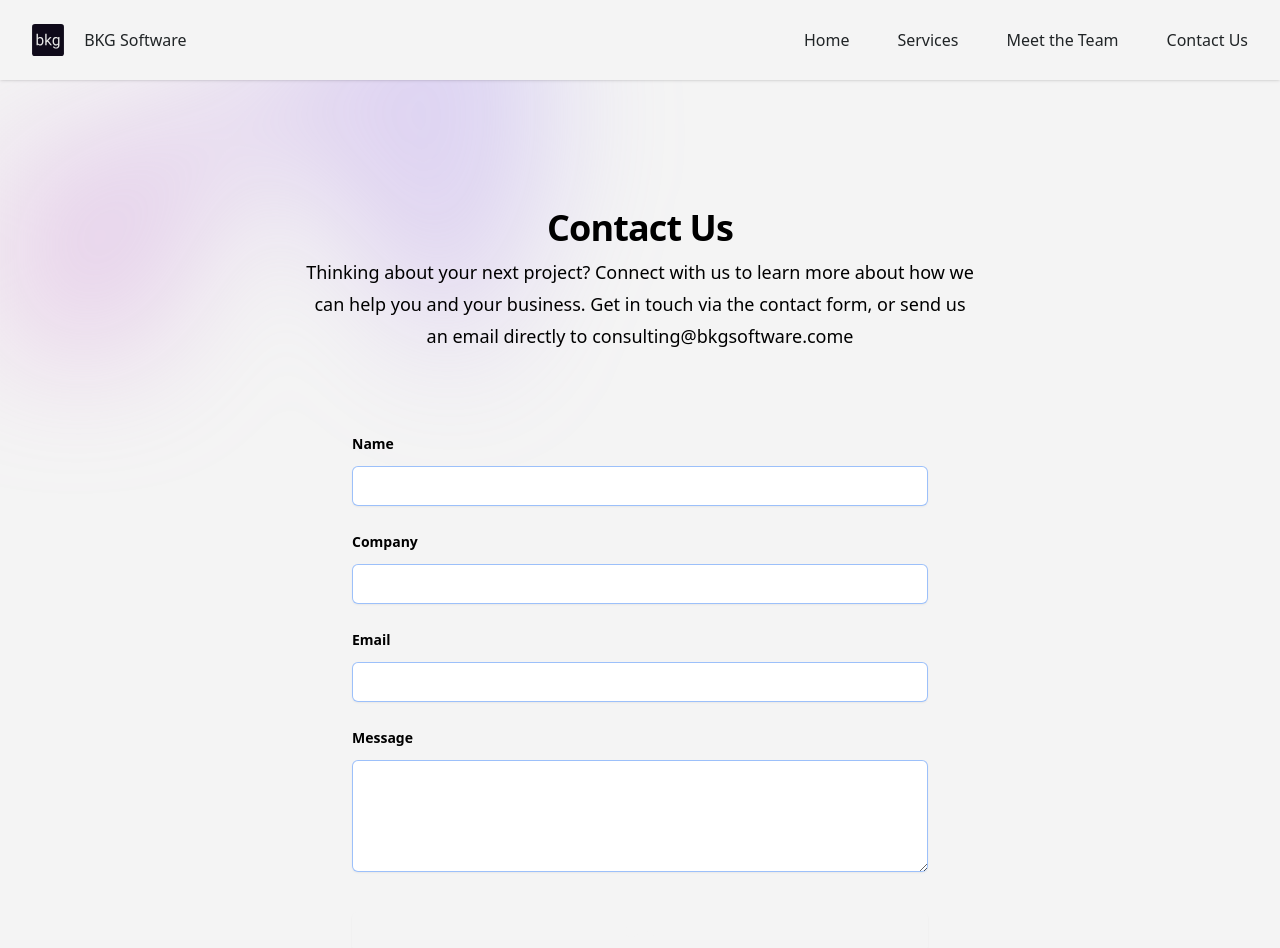
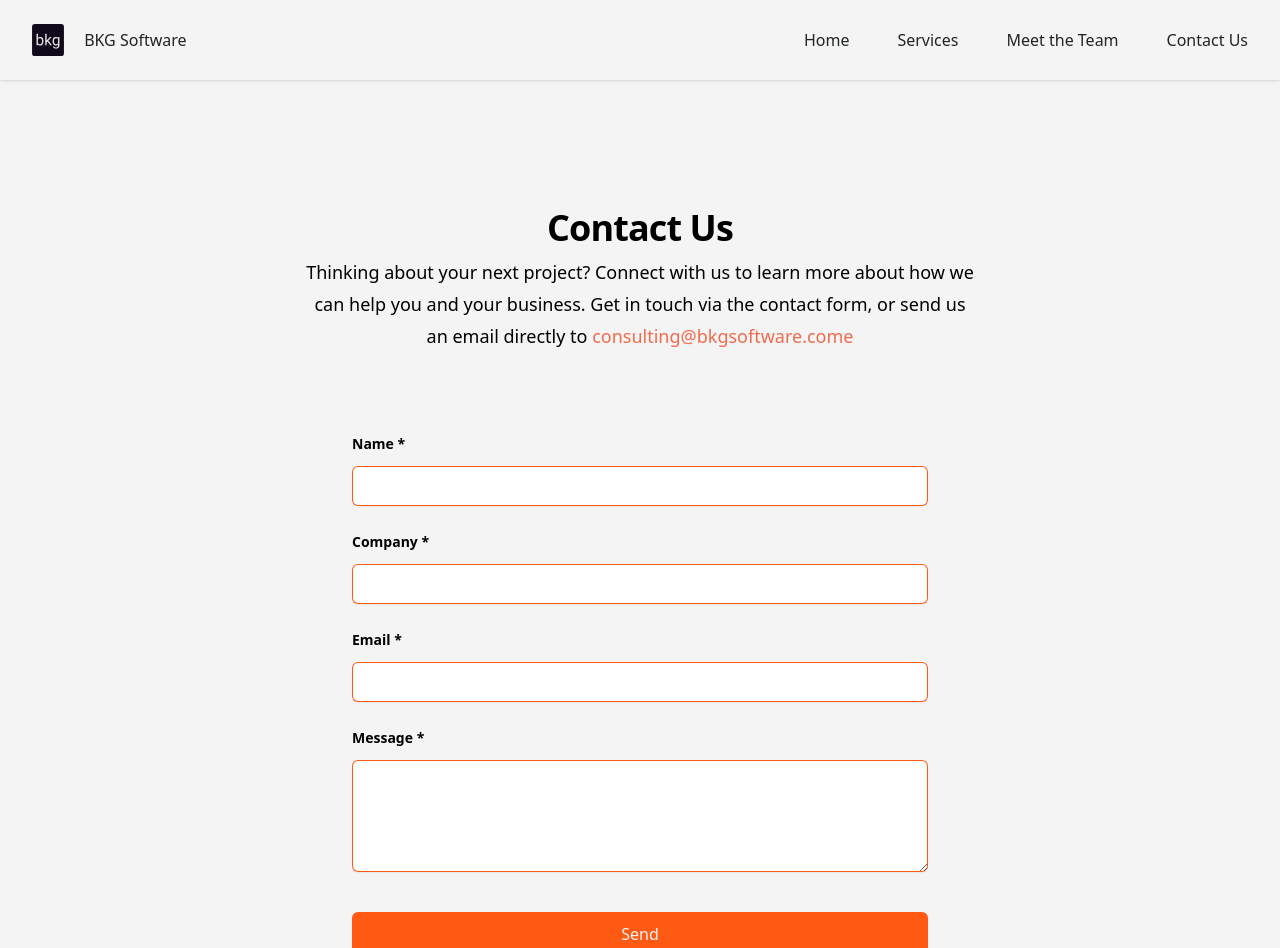
Before and after one commit to bkgsoftware/web, a React (Create React App) app: page /contact in a window 1280 px wide. Shown: the top 948 px of the page. Built offline with nearby package versions, Linux system fonts and the light colour scheme.

Commit message:
Fix for forms and netlify

```diff
--- a/public/index.html
+++ b/public/index.html
@@ -18,19 +18,11 @@
     <div id="root"></div>
 
   <!-- HIDDEN HTML FORM FOR NETLIFY BOTS -->
-    <form name="contact" netlify netlify-honeypot="bot-field" hidden>
-      <label>Name
-        <input placeholder="Name *" name="name" id="name" type="text" required />
-      </label>
-      <label>Email
-        <input placeholder="Email *" name="email" id="email" type="email" required />
-      </label>
-      <label>Subject
-        <input placeholder="Subject *" name="subject" id="subject" type="text" required />
-      </label>
-      <label>Message
-        <textarea placeholder="Message *" name="message" id="message" required></textarea>
-      </label>
+    <form name="contact" netlify hidden>
+        <input name="name" id="name" type="text" />
+        <input name="company" id="company" type="text" />
+        <input name="email" id="email" type="email" />
+        <textarea name="message" id="message"></textarea>
     </form>
   </body>
 </html>
--- a/src/forms/ContactForm.js
+++ b/src/forms/ContactForm.js
@@ -1,13 +1,61 @@
 import React, { useState } from "react";
 
 const ContactForm = () => {
-    const [honeypot, setHoneypot] = useState("");
+    const [formData, setFormData] = useState({
+        name: "",
+        company: "",
+        email: "",
+        message: ""
+    });
+
+    const [errors, setErrors] = useState({});
+
+    const handleChange = (e) => {
+        const { name, value } = e.target;
+        setFormData(prev => ({
+            ...prev,
+            [name]: value
+        }));
+        // Clear error when user starts typing
+        if (errors[name]) {
+            setErrors(prev => ({
+                ...prev,
+                [name]: ""
+            }));
+        }
+    };
+
+    const validateForm = () => {
+        const newErrors = {};
+
+        if (!formData.name.trim()) {
+            newErrors.name = "Name is required";
+        }
+
+        if (!formData.email.trim()) {
+            newErrors.email = "Email is required";
+        } else if (!/\S+@\S+\.\S+/.test(formData.email)) {
+            newErrors.email = "Please enter a valid email address";
+        }
+
+        if (!formData.message.trim()) {
+            newErrors.message = "Message is required";
+        }
+
+        setErrors(newErrors);
+        return Object.keys(newErrors).length === 0;
+    };
 
     const handleSubmit = (event) => {
-        if (honeypot) {
-            event.preventDefault();
-            console.log("Bot detected - form submission blocked");
-            return;
+        event.preventDefault();
+        if (validateForm()) {
+            console.log("Form submitted:", formData);
+            setFormData({
+                name: "",
+                company: "",
+                email: "",
+                message: ""
+            });
         }
     };
 
@@ -15,75 +63,78 @@ const ContactForm = () => {
         <form onSubmit={handleSubmit} name="contact" method="POST" className="mx-auto mt-16 max-w-xl sm:mt-20">
             <fieldset className="grid grid-cols-1 gap-y-6">
                 <legend className="sr-only">Contact Information</legend>
+                <input type="hidden" name="contact" value="contact"/>
 
                 <div className="sm:col-span-2">
                     <label htmlFor="name" className="block text-sm font-semibold leading-6 text-gray-900">
-                        Name
+                        Name <span className="text-red-500">*</span>
                     </label>
                     <input
                         id="name"
                         name="name"
                         type="text"
+                        required
+                        value={formData.name}
+                        onChange={handleChange}
                         autoComplete="given-name"
-                        className="mt-2.5 block w-full rounded-md border-0 px-3.5 py-2 text-gray-900 shadow-sm ring-1 ring-inset ring-gray-300 placeholder:text-gray-400 focus:ring-2 focus:ring-inset focus:ring-indigo-600 sm:text-sm sm:leading-6"
+                        className={`mt-2.5 block w-full rounded-md border-0 px-3.5 py-2 text-gray-900 shadow-sm ring-1 ring-inset ${errors.name ? 'ring-red-500' : 'ring-orange'} placeholder:text-gray-400 focus:ring-1 focus:ring-inset focus:ring-orange sm:text-sm sm:leading-6`}
                     />
+                    {errors.name && <p className="mt-1 text-sm text-red-500">{errors.name}</p>}
                 </div>
 
                 <div className="sm:col-span-2">
                     <label htmlFor="company" className="block text-sm font-semibold leading-6 text-gray-900">
-                        Company
+                        Company *
                     </label>
                     <input
                         id="company"
                         name="company"
                         type="text"
+                        value={formData.company}
+                        onChange={handleChange}
                         autoComplete="organization"
-                        className="mt-2.5 block w-full rounded-md border-0 px-3.5 py-2 text-gray-900 shadow-sm ring-1 ring-inset ring-gray-300 placeholder:text-gray-400 focus:ring-2 focus:ring-inset focus:ring-indigo-600 sm:text-sm sm:leading-6"
+                        className="mt-2.5 block w-full rounded-md border-0 px-3.5 py-2 text-gray-900 shadow-sm ring-1 ring-inset ring-orange placeholder:text-gray-400 focus:ring-1 focus:ring-inset focus:ring-orange sm:text-sm sm:leading-6"
                     />
                 </div>
 
                 <div className="sm:col-span-2">
                     <label htmlFor="email" className="block text-sm font-semibold leading-6 text-gray-900">
-                        Email
+                        Email <span className="text-red-500">*</span>
                     </label>
                     <input
                         id="email"
                         name="email"
                         type="email"
+                        required
+                        value={formData.email}
+                        onChange={handleChange}
                         autoComplete="email"
-                        className="mt-2.5 block w-full rounded-md border-0 px-3.5 py-2 text-gray-900 shadow-sm ring-1 ring-inset ring-gray-300 placeholder:text-gray-400 focus:ring-2 focus:ring-inset focus:ring-indigo-600 sm:text-sm sm:leading-6"
+                        className={`mt-2.5 block w-full rounded-md border-0 px-3.5 py-2 text-gray-900 shadow-sm ring-1 ring-inset ${errors.email ? 'ring-red-500' : 'ring-orange'} placeholder:text-gray-400 focus:ring-1 focus:ring-inset focus:ring-orange sm:text-sm sm:leading-6`}
                     />
+                    {errors.email && <p className="mt-1 text-sm text-red-500">{errors.email}</p>}
                 </div>
 
                 <div className="sm:col-span-2">
                     <label htmlFor="message" className="block text-sm font-semibold leading-6 text-gray-900">
-                        Message
+                        Message <span className="text-red-500">*</span>
                     </label>
                     <textarea
                         id="message"
                         name="message"
                         rows={4}
-                        className="mt-2.5 block w-full rounded-md border-0 px-3.5 py-2 text-gray-900 shadow-sm ring-1 ring-inset ring-gray-300 placeholder:text-gray-400 focus:ring-2 focus:ring-inset focus:ring-indigo-600 sm:text-sm sm:leading-6"
+                        required
+                        value={formData.message}
+                        onChange={handleChange}
+                        className={`mt-2.5 block w-full rounded-md border-0 px-3.5 py-2 text-gray-900 shadow-sm ring-1 ring-inset ${errors.message ? 'ring-red-500' : 'ring-orange'} placeholder:text-gray-400 focus:ring-1 focus:ring-inset focus:ring-orange sm:text-sm sm:leading-6`}
                     />
-                </div>
-
-                <div className="hidden">
-                    <label htmlFor="honeypot">Do not fill this field</label>
-                    <input
-                        id="honeypot"
-                        name="honeypot"
-                        type="text"
-                        value={honeypot}
-                        onChange={(e) => setHoneypot(e.target.value)}
-                    />
+                    {errors.message && <p className="mt-1 text-sm text-red-500">{errors.message}</p>}
                 </div>
             </fieldset>
-            <input type="hidden" name="form-name" value="contact" />
 
             <div className="mt-10">
                 <button
                     type="submit"
-                    className="block w-full rounded-md bg-indigo-600 px-3.5 py-2.5 text-center text-sm font-semibold text-white shadow-sm hover:bg-indigo-500 focus-visible:outline focus-visible:outline-2 focus-visible:outline-offset-2 focus-visible:outline-indigo-600"
+                    className="block w-full rounded-md shadow-sm bg-orange px-3.5 py-2.5 text-center text-white text-md hover:bg-dark-blue transition-all duration-500 hover:shadow-lg"
                 >
                     Send
                 </button>
--- a/src/pages/ContactPage.js
+++ b/src/pages/ContactPage.js
@@ -4,22 +4,10 @@ import ContactForm from "../forms/ContactForm";
 const ContactPage = () => {
     return (
         <div className="isolate  px-6 py-24 sm:py-32 lg:px-8">
-            <div
-                aria-hidden="true"
-                className="absolute inset-x-0 top-[-10rem] -z-10 transform-gpu overflow-hidden blur-3xl sm:top-[-20rem]"
-            >
-                <div
-                    style={{
-                        clipPath:
-                            'polygon(74.1% 44.1%, 100% 61.6%, 97.5% 26.9%, 85.5% 0.1%, 80.7% 2%, 72.5% 32.5%, 60.2% 62.4%, 52.4% 68.1%, 47.5% 58.3%, 45.2% 34.5%, 27.5% 76.7%, 0.1% 64.9%, 17.9% 100%, 27.6% 76.8%, 76.1% 97.7%, 74.1% 44.1%)',
-                    }}
-                    className="relative left-1/2 -z-10 aspect-[1155/678] w-[36.125rem] max-w-none -translate-x-1/2 rotate-[30deg] bg-gradient-to-tr from-[#ff80b5] to-[#9089fc] opacity-30 sm:left-[calc(50%-40rem)] sm:w-[72.1875rem]"
-                />
-            </div>
             <div className="mx-auto max-w-2xl text-center">
                 <h2 className="text-3xl font-bold tracking-tight text-gray-900 sm:text-4xl">Contact Us</h2>
                 <p className="mt-2 text-lg leading-8 text-gray-600">
-                    Thinking about your next project? Connect with us to learn more about how we can help you and your business. Get in touch via the contact form, or send us an email directly to <a href="mailto:consulting@bkgsoftware.com" className=" text-pink-400 hover:decoration-dotted hover:underline">consulting@bkgsoftware.come</a>
+                    Thinking about your next project? Connect with us to learn more about how we can help you and your business. Get in touch via the contact form, or send us an email directly to <a href="mailto:consulting@bkgsoftware.com" className="text-red-orange">consulting@bkgsoftware.come</a>
                 </p>
 
 
```
